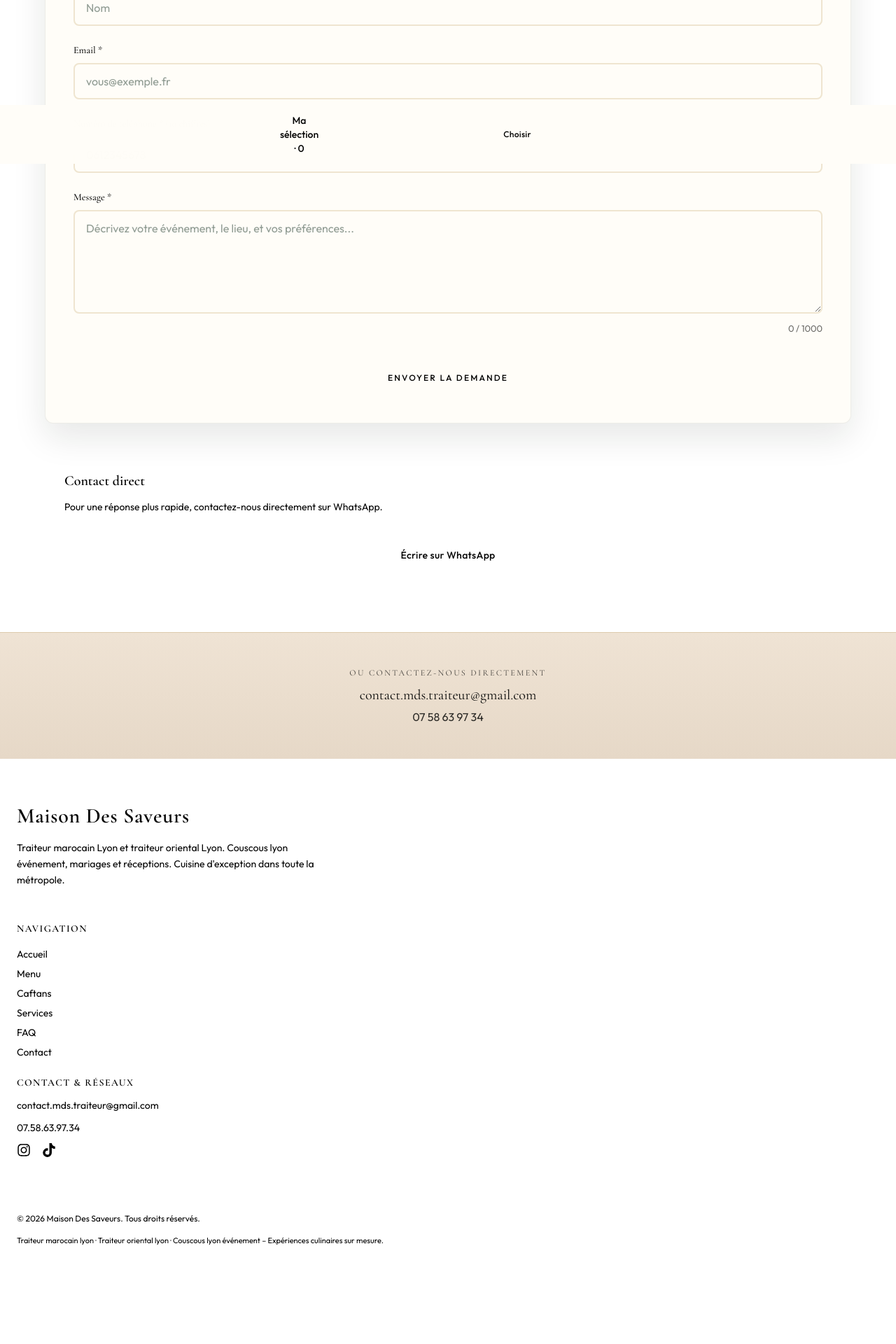
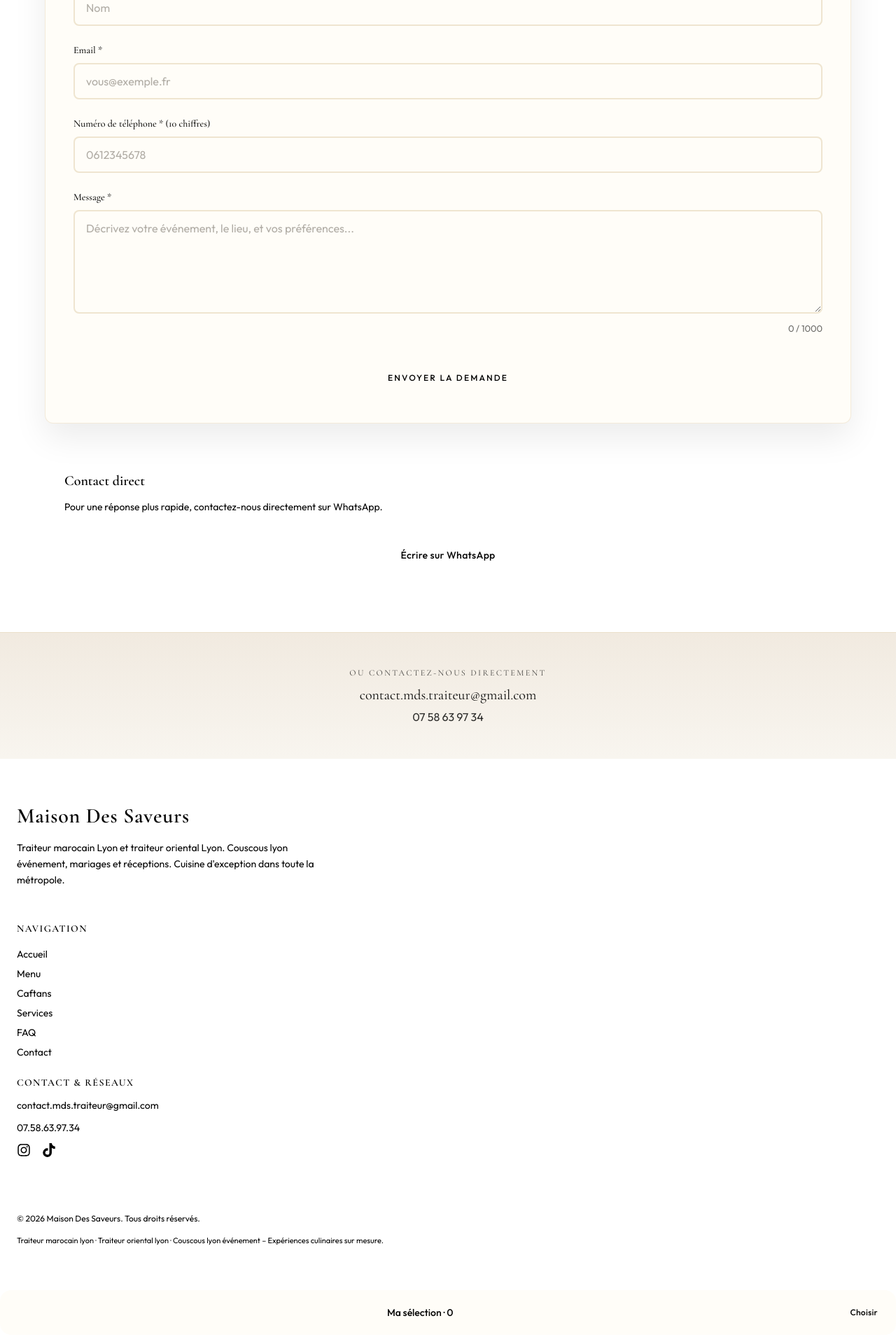
Before and after one commit to traiteurmds/maison-des-saveurs-site, a Next.js app: page /contact in a window 1280 px wide. Shown: the part 566-2486 px from the top of the page at 70% size. Built offline with nearby package versions, Linux system fonts and the light colour scheme; no server answers.

Commit message:
Finition premium : hero CTA, dock mobile safe-area, sécurité contact.
Suppression badge hero, correction débordement panier mobile et nettoyage logs EmailJS.

```diff
--- a/app/components/SelectionCartDock.tsx
+++ b/app/components/SelectionCartDock.tsx
@@ -2,7 +2,7 @@
 
 import { useEffect, useState } from "react";
 import { usePathname } from "next/navigation";
-import { motion, AnimatePresence } from "framer-motion";
+import { motion, AnimatePresence, useReducedMotion } from "framer-motion";
 import { FaTimes } from "react-icons/fa";
 import SelectionDetailPanel from "./SelectionDetailPanel";
 import { useSelection } from "./providers/SelectionProvider";
@@ -21,20 +21,18 @@ function scrollToMenu() {
 export default function SelectionCartDock() {
   const pathname = usePathname();
   const isHome = pathname === "/";
+  const reducedMotion = useReducedMotion();
   const { totalSelected, whatsappUrl, clearSelection } = useSelection();
-  const [heroComposerVisible, setHeroComposerVisible] = useState(isHome);
+  const [heroComposerVisible, setHeroComposerVisible] = useState(true);
   const [drawerOpen, setDrawerOpen] = useState(false);
 
   useEffect(() => {
-    if (!isHome) {
-      setHeroComposerVisible(false);
-      return;
-    }
+    if (!isHome) return;
 
     const el = document.getElementById("reception-composer");
     if (!el) {
-      setHeroComposerVisible(false);
-      return;
+      const frame = requestAnimationFrame(() => setHeroComposerVisible(false));
+      return () => cancelAnimationFrame(frame);
     }
 
     const observer = new IntersectionObserver(
@@ -47,26 +45,27 @@ export default function SelectionCartDock() {
   }, [isHome, pathname]);
 
   const showDock = !isHome || !heroComposerVisible;
+  const isDrawerOpen = drawerOpen && showDock;
 
   useEffect(() => {
-    if (!showDock) setDrawerOpen(false);
-  }, [showDock]);
-
-  useEffect(() => {
-    document.body.style.overflow = drawerOpen ? "hidden" : "";
+    document.body.style.overflow = isDrawerOpen ? "hidden" : "";
     return () => {
       document.body.style.overflow = "";
     };
-  }, [drawerOpen]);
+  }, [isDrawerOpen]);
 
   if (!showDock) return null;
+
+  const drawerTransition = reducedMotion
+    ? { duration: 0.01 }
+    : { type: "spring" as const, damping: 28, stiffness: 320 };
 
   return (
     <>
       {/* Desktop — panneau flottant */}
       <div className="pointer-events-none fixed bottom-8 right-6 z-40 hidden w-[300px] lg:block">
         <motion.div
-          initial={{ opacity: 0, y: 16 }}
+          initial={reducedMotion ? false : { opacity: 0, y: 16 }}
           animate={{ opacity: 1, y: 0 }}
           className="pointer-events-auto overflow-hidden rounded-2xl border border-mds-border bg-[rgba(255,253,248,0.92)] p-5 shadow-[0_20px_56px_var(--mds-shadow)] backdrop-blur-xl"
         >
@@ -118,18 +117,22 @@ export default function SelectionCartDock() {
         </motion.div>
       </div>
 
-      {/* Mobile — barre sticky */}
-      <div className="fixed inset-x-0 bottom-0 z-40 border-t border-mds-border bg-[rgba(255,253,248,0.96)] px-4 py-3 backdrop-blur-xl lg:hidden">
-        <div className="mx-auto flex max-w-lg items-center gap-3">
+      {/* Mobile — barre sticky compacte */}
+      <div
+        className="mobile-selection-dock rounded-2xl border border-mds-border bg-[rgba(255,253,248,0.96)] p-2.5 shadow-[0_8px_32px_var(--mds-shadow)] backdrop-blur-xl lg:hidden"
+        role="region"
+        aria-label="Panier de sélection"
+      >
+        <div className="flex min-w-0 items-center gap-2">
           <button
             type="button"
             onClick={() => setDrawerOpen(true)}
             className={cn(
-              "flex min-h-[48px] flex-1 items-center justify-center rounded-full border border-mds-border bg-[var(--surface)] px-4 text-sm font-medium text-mds-text",
+              "flex min-h-[44px] min-w-0 flex-1 items-center justify-center rounded-full border border-mds-border bg-[var(--surface)] px-3 text-sm font-medium text-mds-text",
               selectableFocusClass
             )}
           >
-            Ma sélection · {totalSelected}
+            <span className="truncate">Ma sélection · {totalSelected}</span>
           </button>
           {totalSelected > 0 ? (
             <a
@@ -138,7 +141,7 @@ export default function SelectionCartDock() {
               rel="noopener noreferrer"
               className={cn(
                 btnPrimaryClass,
-                "min-h-[48px] shrink-0 px-5 text-xs whitespace-nowrap",
+                "min-h-[44px] w-auto min-w-0 shrink-0 px-4 text-xs",
                 selectableFocusClass
               )}
             >
@@ -150,7 +153,7 @@ export default function SelectionCartDock() {
               onClick={scrollToMenu}
               className={cn(
                 btnPrimaryClass,
-                "min-h-[48px] shrink-0 px-5 text-xs whitespace-nowrap",
+                "min-h-[44px] w-auto min-w-0 shrink-0 px-4 text-xs",
                 selectableFocusClass
               )}
             >
@@ -162,21 +165,22 @@ export default function SelectionCartDock() {
 
       {/* Drawer / modal détail */}
       <AnimatePresence>
-        {drawerOpen && (
+        {isDrawerOpen && (
           <motion.div
             initial={{ opacity: 0 }}
             animate={{ opacity: 1 }}
             exit={{ opacity: 0 }}
-            className="fixed inset-0 z-50 flex items-end justify-center bg-[var(--black)]/40 p-0 backdrop-blur-sm lg:items-center lg:p-6"
+            transition={{ duration: reducedMotion ? 0.01 : 0.2 }}
+            className="fixed inset-0 z-[60] flex items-end justify-center bg-[var(--black)]/40 p-0 backdrop-blur-sm lg:items-center lg:p-6"
             role="presentation"
             onClick={() => setDrawerOpen(false)}
           >
             <motion.div
-              initial={{ y: "100%" }}
+              initial={reducedMotion ? false : { y: "100%" }}
               animate={{ y: 0 }}
-              exit={{ y: "100%" }}
-              transition={{ type: "spring", damping: 28, stiffness: 320 }}
-              className="max-h-[88vh] w-full overflow-y-auto rounded-t-3xl border border-mds-border bg-[var(--surface)] p-6 shadow-2xl lg:max-w-lg lg:rounded-3xl"
+              exit={reducedMotion ? { opacity: 0 } : { y: "100%" }}
+              transition={drawerTransition}
+              className="max-h-[min(88vh,calc(100dvh-env(safe-area-inset-bottom)-24px))] w-full max-w-[calc(100vw-24px)] overflow-y-auto rounded-t-3xl border border-mds-border bg-[var(--surface)] p-6 pb-[calc(1.5rem+env(safe-area-inset-bottom))] shadow-2xl lg:max-w-lg lg:rounded-3xl lg:pb-6"
               role="dialog"
               aria-modal="true"
               aria-label="Détail de votre sélection"
--- a/app/components/SelectionDetailPanel.tsx
+++ b/app/components/SelectionDetailPanel.tsx
@@ -15,11 +15,9 @@ import { cn } from "../lib/utils";
 
 function SelectionItemRow({
   item,
-  category,
   onRemove,
 }: {
   item: string;
-  category: keyof SelectionState;
   onRemove: () => void;
 }) {
   return (
@@ -115,7 +113,6 @@ export default function SelectionDetailPanel({
                     <SelectionItemRow
                       key={`${category}-${item}`}
                       item={item}
-                      category={category}
                       onRemove={() => removeSelectionItem(category, item)}
                     />
                   ))}
@@ -133,7 +130,6 @@ export default function SelectionDetailPanel({
                     <SelectionItemRow
                       key={`opt-${item}`}
                       item={item}
-                      category="options"
                       onRemove={() => removeSelectionItem("options", item)}
                     />
                   ))}
@@ -151,7 +147,6 @@ export default function SelectionDetailPanel({
                     <SelectionItemRow
                       key={`caftan-${item}`}
                       item={item}
-                      category="caftans"
                       onRemove={() => removeSelectionItem("caftans", item)}
                     />
                   ))}
--- a/app/components/providers/SelectionProvider.tsx
+++ b/app/components/providers/SelectionProvider.tsx
@@ -6,6 +6,7 @@ import {
   useContext,
   useEffect,
   useMemo,
+  useRef,
   useState,
 } from "react";
 import {
@@ -32,26 +33,27 @@ type SelectionContextValue = {
 const SelectionContext = createContext<SelectionContextValue | null>(null);
 
 export function SelectionProvider({ children }: { children: React.ReactNode }) {
-  const [selection, setSelection] = useState<SelectionState>(EMPTY_SELECTION);
-  const [hydrated, setHydrated] = useState(false);
-
-  useEffect(() => {
+  const [selection, setSelection] = useState<SelectionState>(() => {
+    if (typeof window === "undefined") return EMPTY_SELECTION;
     try {
       const saved = localStorage.getItem(STORAGE_KEY);
       if (saved) {
-        const parsed = JSON.parse(saved) as SelectionState;
-        setSelection({ ...EMPTY_SELECTION, ...parsed });
+        return { ...EMPTY_SELECTION, ...(JSON.parse(saved) as SelectionState) };
       }
     } catch {
       /* ignore */
     }
-    setHydrated(true);
-  }, []);
+    return EMPTY_SELECTION;
+  });
+  const skipInitialPersist = useRef(true);
 
   useEffect(() => {
-    if (!hydrated) return;
+    if (skipInitialPersist.current) {
+      skipInitialPersist.current = false;
+      return;
+    }
     localStorage.setItem(STORAGE_KEY, JSON.stringify(selection));
-  }, [selection, hydrated]);
+  }, [selection]);
 
   const toggleSelection = useCallback((category: keyof SelectionState, item: string) => {
     setSelection((prev) => {
--- a/app/contact/page.tsx
+++ b/app/contact/page.tsx
@@ -59,26 +59,13 @@ export default function ContactPage() {
   const [sent, setSent] = useState(false);
   const [cooldownUntil, setCooldownUntil] = useState<number | null>(null);
   const successMessageRef = useRef<HTMLDivElement>(null);
+  const submittingRef = useRef(false);
 
   useEffect(() => {
     if (sent) {
       successMessageRef.current?.scrollIntoView({ behavior: "smooth", block: "center" });
     }
   }, [sent]);
-
-  useEffect(() => {
-    const serviceId = process.env.NEXT_PUBLIC_EMAILJS_SERVICE_ID;
-    const templateId = process.env.NEXT_PUBLIC_EMAILJS_TEMPLATE_ID;
-    const publicKey = process.env.NEXT_PUBLIC_EMAILJS_PUBLIC_KEY;
-    if (typeof console !== "undefined") {
-      console.log("SERVICE:", process.env.NEXT_PUBLIC_EMAILJS_SERVICE_ID);
-      console.log("TEMPLATE:", process.env.NEXT_PUBLIC_EMAILJS_TEMPLATE_ID);
-      console.log("PUBLIC KEY:", process.env.NEXT_PUBLIC_EMAILJS_PUBLIC_KEY);
-      if (!serviceId || !templateId || !publicKey) {
-        console.error("EmailJS configuration missing. Check .env.local");
-      }
-    }
-  }, []);
 
   const [firstName, setFirstName] = useState("");
   const [lastName, setLastName] = useState("");
@@ -191,7 +178,7 @@ export default function ContactPage() {
 
   const sendEmail = async (e: React.FormEvent<HTMLFormElement>) => {
     e.preventDefault();
-    if (!canSubmit) return;
+    if (loading || submittingRef.current || !canSubmit) return;
 
     if (honeypot) {
       return;
@@ -225,21 +212,13 @@ export default function ContactPage() {
     const publicKey = process.env.NEXT_PUBLIC_EMAILJS_PUBLIC_KEY;
 
     if (!serviceId || !templateId || !publicKey) {
-      if (typeof console !== "undefined") {
-        console.error("EmailJS configuration missing. Check .env.local");
-      }
       setFieldErrors({
         form: "Configuration email manquante. Vérifiez les variables d'environnement.",
       });
       return;
     }
 
-    if (typeof console !== "undefined") {
-      console.log("SERVICE:", serviceId);
-      console.log("TEMPLATE:", templateId);
-      console.log("PUBLIC KEY:", publicKey);
-    }
-
+    submittingRef.current = true;
     setLoading(true);
     setSent(false);
 
@@ -257,13 +236,11 @@ export default function ContactPage() {
       resetForm();
       setCooldownUntil(Date.now() + COOLDOWN_MS);
       setTimeout(() => setCooldownUntil(null), COOLDOWN_MS);
-    } catch (err) {
-      if (typeof console !== "undefined") {
-        console.error("EmailJS send error:", err);
-      }
+    } catch {
       setFieldErrors({ form: "Une erreur est survenue. Veuillez réessayer." });
       setSent(false);
     } finally {
+      submittingRef.current = false;
       setLoading(false);
     }
   };
@@ -283,7 +260,7 @@ export default function ContactPage() {
       <style>{`
         .contact-page input::placeholder,
         .contact-page textarea::placeholder {
-          color: rgba(31, 58, 46, 0.5);
+          color: rgba(111, 106, 96, 0.55);
         }
         .contact-page input[type="date"] {
           appearance: none;
@@ -296,7 +273,7 @@ export default function ContactPage() {
           padding: "4rem 1.5rem",
           textAlign: "center",
           background:
-            "radial-gradient(circle at 16% 18%, rgba(184,132,84,0.16), transparent 32%), radial-gradient(circle at 84% 14%, rgba(21,40,31,0.09), transparent 26%), linear-gradient(180deg, #f7f1e9 0%, #f5ecdf 100%)",
+            "radial-gradient(circle at 16% 18%, rgba(198,164,106,0.12), transparent 32%), radial-gradient(circle at 84% 14%, rgba(11,11,10,0.04), transparent 26%), linear-gradient(180deg, #f8f5ef 0%, #f1eae0 100%)",
           borderBottom: `1px solid ${colors.border}`,
         }}
       >
@@ -353,8 +330,8 @@ export default function ContactPage() {
                   backgroundColor: colors.white,
                   padding: "2.5rem",
                   borderRadius: "12px",
-                  border: "1px solid rgba(21,40,31,0.08)",
-                  boxShadow: "0 20px 48px rgba(15,29,23,0.10)",
+                  border: "1px solid rgba(198, 164, 106, 0.22)",
+                  boxShadow: "0 20px 48px rgba(11, 11, 10, 0.08)",
                   backdropFilter: "blur(10px)",
                   display: "flex",
                   flexDirection: "column",
@@ -530,7 +507,7 @@ export default function ContactPage() {
         style={{
           padding: "3rem 1.5rem",
           textAlign: "center",
-          background: "linear-gradient(180deg, #efe3d4 0%, #e6d8c7 100%)",
+          background: "linear-gradient(180deg, #f1eae0 0%, #f8f5ef 100%)",
           borderTop: `1px solid ${colors.border}`,
         }}
       >
@@ -583,7 +560,7 @@ function SuccessConfirmation() {
         backgroundColor: colors.white,
         padding: "3rem 2.5rem",
         borderRadius: "12px",
-        boxShadow: "0 4px 24px rgba(31, 58, 46, 0.08)",
+        boxShadow: "0 4px 24px rgba(11, 11, 10, 0.08)",
         textAlign: "center",
         display: "flex",
         flexDirection: "column",
@@ -633,7 +610,7 @@ function AnimatedCheckmark() {
       <svg width="80" height="80" viewBox="0 0 80 80" fill="none" xmlns="http://www.w3.org/2000/svg" className="overflow-visible">
         <motion.path
           d="M 40 4 A 36 36 0 0 1 76 40 A 36 36 0 0 1 40 76 A 36 36 0 0 1 4 40 A 36 36 0 0 1 40 4"
-          stroke="#22c55e"
+          stroke="#C6A46A"
           strokeWidth="3"
           fill="none"
           initial={{ pathLength: 0 }}
@@ -642,7 +619,7 @@ function AnimatedCheckmark() {
         />
         <motion.path
           d="M22 40 L34 52 L58 28"
-          stroke="#22c55e"
+          stroke="#C6A46A"
           strokeWidth="3"
           strokeLinecap="round"
           strokeLinejoin="round"
--- a/app/faq/page.tsx
+++ b/app/faq/page.tsx
@@ -95,7 +95,7 @@ export default function FAQPage() {
                 transition={{ duration: 0.4, delay: index * 0.05, ease: [0.22, 1, 0.36, 1] }}
                 className="list-none"
               >
-                <div className="glass-card overflow-hidden rounded-2xl transition-all duration-300 hover:shadow-[0_20px_48px_rgba(15,29,23,0.1)]">
+                <div className="glass-card overflow-hidden rounded-2xl transition-all duration-300 hover:shadow-[0_20px_48px_var(--mds-shadow)]">
                   <button
                     type="button"
                     onClick={() => setOpenId(isOpen ? null : item.id)}
--- a/app/gallery/page.tsx
+++ b/app/gallery/page.tsx
@@ -23,14 +23,14 @@ export default function GalleryPage() {
           className="pointer-events-none absolute inset-0"
           style={{
             background:
-              "radial-gradient(circle at 15% 18%, rgba(184,132,84,0.16), transparent 36%), radial-gradient(circle at 88% 12%, rgba(21,40,31,0.08), transparent 30%)",
+              "radial-gradient(circle at 15% 18%, rgba(198,164,106,0.12), transparent 36%), radial-gradient(circle at 88% 12%, rgba(11,11,10,0.04), transparent 30%)",
           }}
         />
         <div className="mx-auto max-w-4xl px-6 text-center">
           <motion.p
             initial={{ opacity: 0, y: 20 }}
             animate={{ opacity: 1, y: 0 }}
-            className="font-serif text-sm uppercase tracking-[0.3em] text-terracotta"
+            className="font-serif text-sm uppercase tracking-[0.3em] text-[var(--gold)]"
           >
             Instants
           </motion.p>
@@ -70,7 +70,7 @@ export default function GalleryPage() {
                   className="absolute inset-0 opacity-0 transition-opacity duration-300 group-hover:opacity-100"
                   style={{
                     background:
-                      "radial-gradient(circle at 50% 50%, rgba(31, 58, 46, 0.03) 0%, transparent 70%)",
+                      "radial-gradient(circle at 50% 50%, rgba(198,164,106,0.06) 0%, transparent 70%)",
                   }}
                   aria-hidden
                 />
--- a/app/globals.css
+++ b/app/globals.css
@@ -60,6 +60,8 @@ body {
   font-family: var(--font-inter), var(--font-outfit), system-ui, sans-serif;
   position: relative;
   min-height: 100vh;
+  overflow-x: hidden;
+  max-width: 100%;
   transition: background-color 0.35s ease, color 0.35s ease;
 }
 
@@ -82,6 +84,8 @@ body::after {
 html {
   scroll-behavior: smooth;
   scroll-padding-top: 6.5rem;
+  overflow-x: hidden;
+  max-width: 100%;
 }
 
 /* Hide scrollbar for horizontal galleries (keep scroll) */
@@ -630,3 +634,14 @@ header:not(.nav-over-hero) .nav-logo {
     transition-duration: 0.01ms !important;
   }
 }
+
+.mobile-selection-dock {
+  position: fixed;
+  left: 12px;
+  right: 12px;
+  bottom: calc(12px + env(safe-area-inset-bottom));
+  max-width: calc(100vw - 24px);
+  width: auto;
+  box-sizing: border-box;
+  z-index: 50;
+}
--- a/app/layout.tsx
+++ b/app/layout.tsx
@@ -154,7 +154,7 @@ export default function RootLayout({
       lang="fr"
       className={`${cormorant.variable} ${outfit.variable} ${playfair.variable} ${inter.variable}`}
     >
-      <body className="bg-mds-bg pb-20 text-mds-text antialiased lg:pb-0">
+      <body className="bg-mds-bg pb-[calc(4.5rem+env(safe-area-inset-bottom))] text-mds-text antialiased lg:pb-0">
         <script
           type="application/ld+json"
           dangerouslySetInnerHTML={{
--- a/app/loading.tsx
+++ b/app/loading.tsx
@@ -1,7 +1,7 @@
 export default function Loading() {
   return (
     <div className="fixed inset-x-0 top-0 z-[10000] h-0.5 overflow-hidden bg-beige/20">
-      <div className="loading-bar-line h-full w-full origin-left bg-terracotta/80" />
+      <div className="loading-bar-line h-full w-full origin-left bg-[var(--gold)]/80" />
     </div>
   );
 }
```
Also changed, not shown: app/components/VisionHero.tsx (+13 -18 lines), app/error.tsx (+4 -4 lines).
